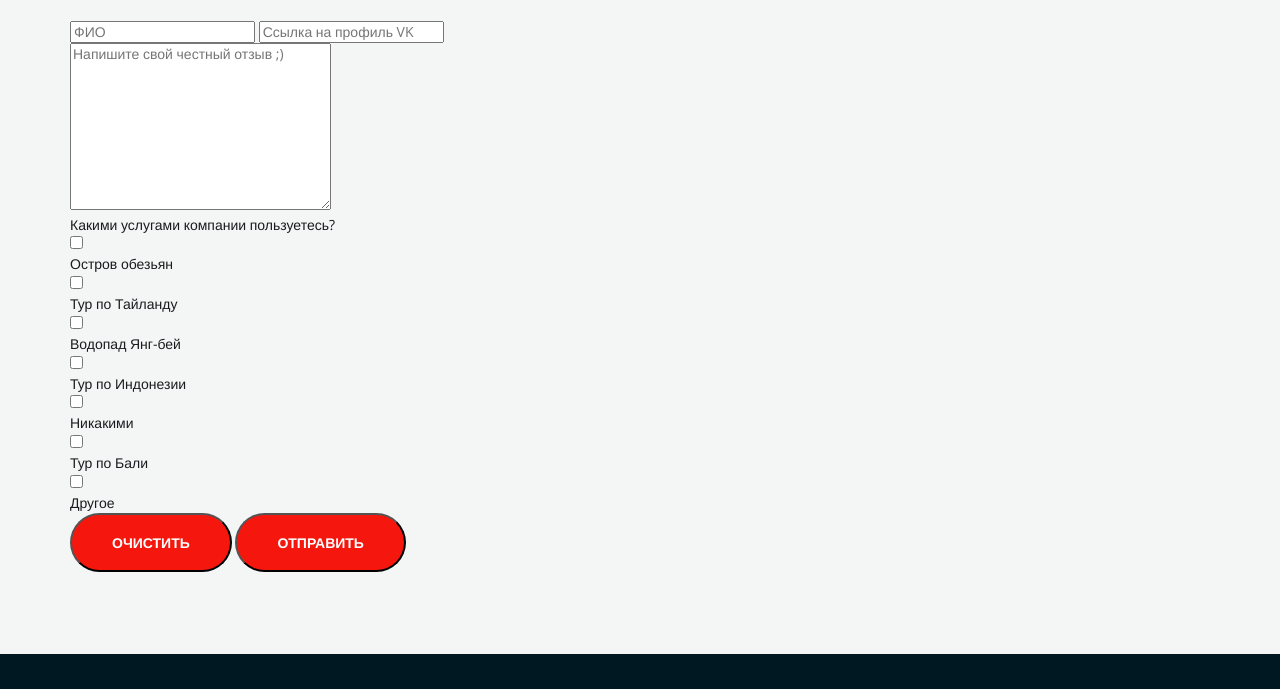
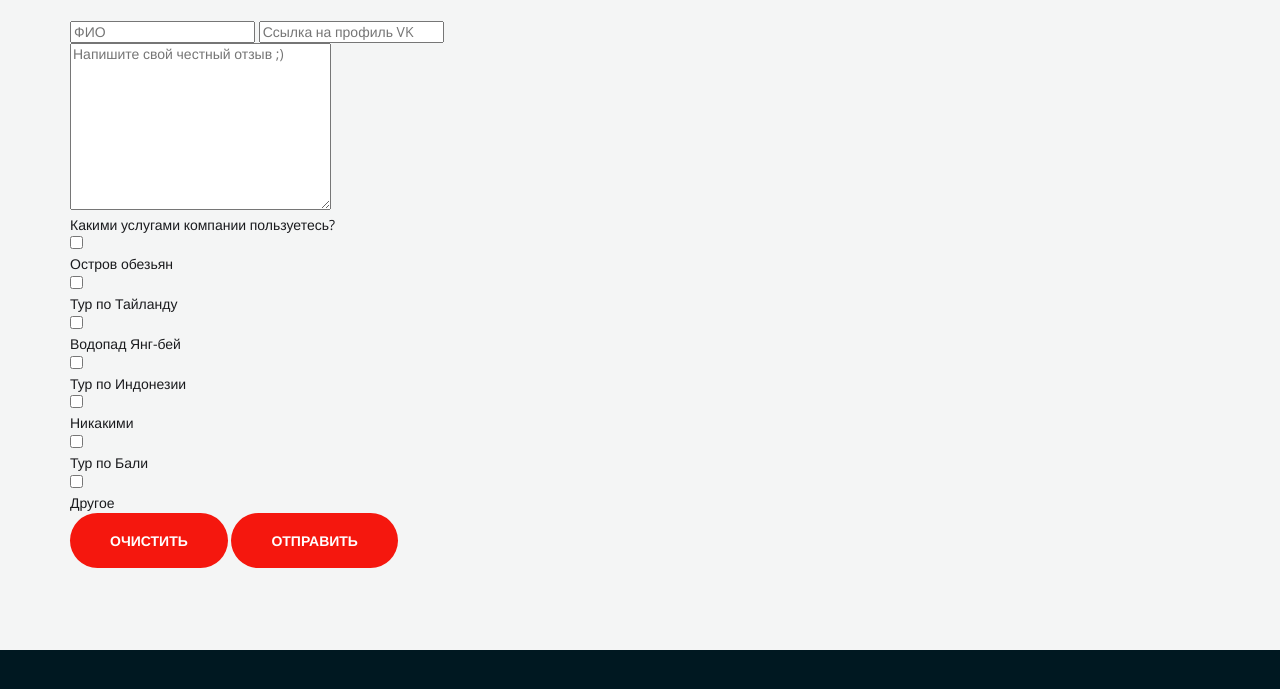
Before and after one commit to Koshkaflo/project_1, a plain HTML site: page reviews.html in a window 1280 px wide. Shown: the part 2617-3306 px from the top of the page. Drawn offline with nearby package versions, Linux system fonts and the light colour scheme.

Commit message:
Add files via upload

```diff
--- a/css/layout/base.css
+++ b/css/layout/base.css
@@ -61,3 +61,9 @@ body html {
   width: 1140px;
   margin: 0 auto;
 }
+
+button {
+  cursor: pointer;
+  background: transparent;
+  border: none;
+}
```
